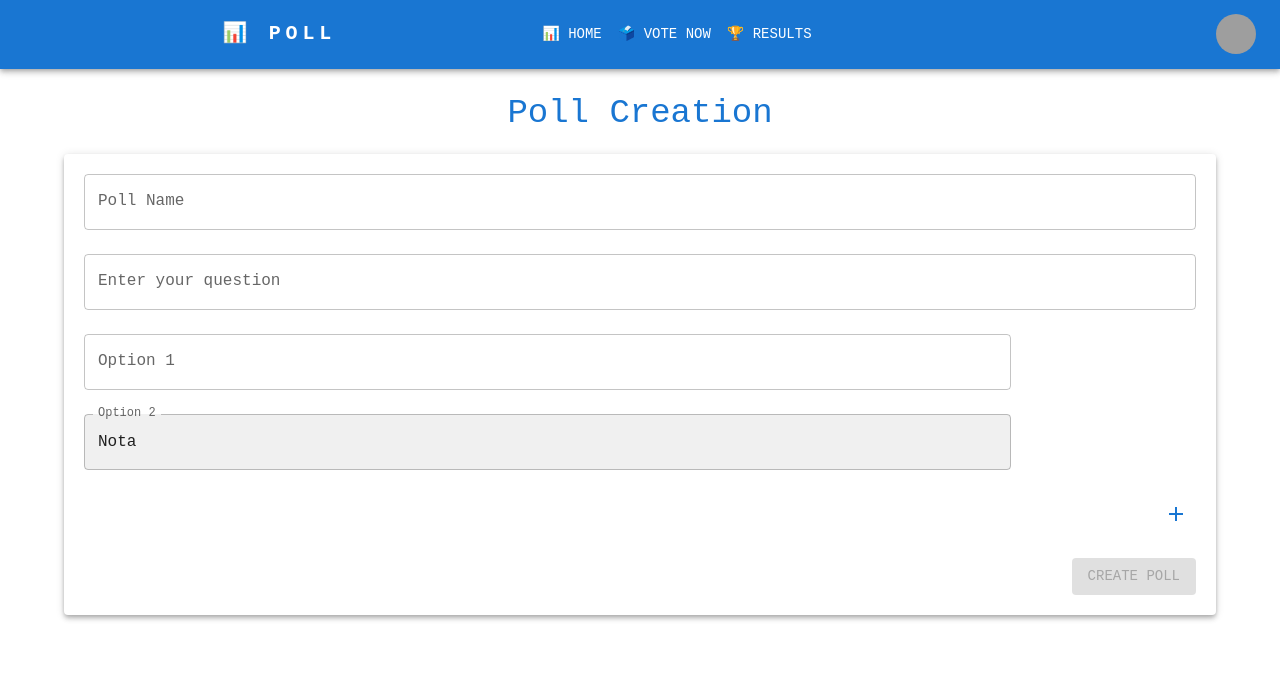
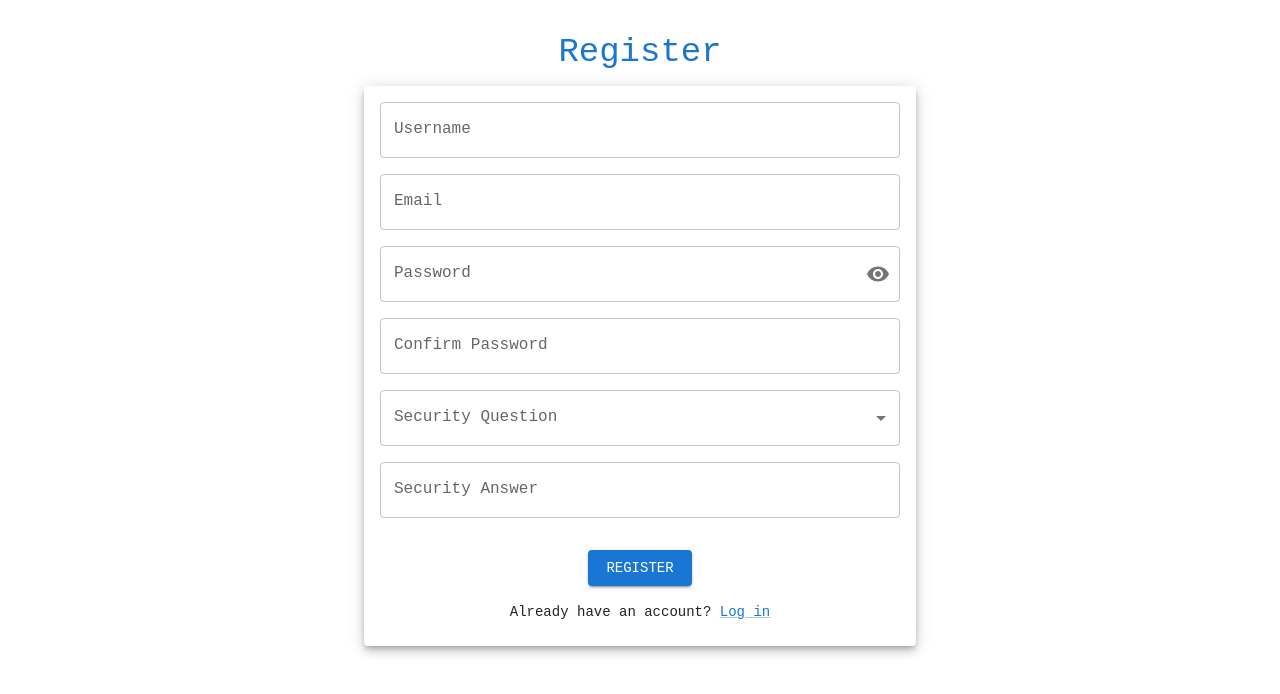
Before and after one commit to ArvinthS18/PollApp, a React (Create React App) app: page / in a window 1280 px wide. Shown: the top 694 px of the page. Built offline with nearby package versions, Linux system fonts and the light colour scheme; grey boxes are pictures that could not be loaded; a small style sheet from the web is missing.

Commit message:
Phase 2 for login

```diff
--- a/src/App.js
+++ b/src/App.js
@@ -1,39 +1,42 @@
-// App.js
-import React from "react";
-import { BrowserRouter as Router, Route, Routes } from "react-router-dom";
+// // App.js
+// import React from "react";
+// import { BrowserRouter as Router, Route, Routes } from "react-router-dom";
+// import PollCreation from "./Components/PollCreation";
+// import VotePage from "./Components/VotePage";
+// import Results from "./Components/Results";
+// import Login from "./Components/Login";
+// import Register from "./Components/Register";
+
+// const App = () => {
+//   return (
+//     <Router>
+//       <Routes>
+//         <Route path="" element={<PollCreation />} />
+//         <Route path="/vote" element={<VotePage />} />
+//         <Route path="/result" element={<Results />} />
+//       </Routes>
+//     </Router>
+//   );
+// };
+
+// export default App;
+import { BrowserRouter as Router, Routes, Route } from "react-router-dom";
+import Register from "./Components/Register";
+import Login from "./Components/Login";
+import EditPassword from "./Components/EditPassword";
 import PollCreation from "./Components/PollCreation";
-import VotePage from "./Components/VotePage";
-import Results from "./Components/Results";
-import Login from "./Components/Login";
-import Register from "./Components/Register";
-
-const App = () => {
+function App() {
   return (
     <Router>
       <Routes>
-        <Route path="" element={<PollCreation />} />
-        <Route path="/vote" element={<VotePage />} />
-        <Route path="/result" element={<Results />} />
+
+        <Route exact path="/" element={<Register />} />
+        <Route path="/login" element={<Login />} />
+        <Route path="/editpassword" element={<EditPassword />} />
+        <Route path="/poll" element={<PollCreation />} />
       </Routes>
     </Router>
   );
-};
+}
 
 export default App;
-// import { BrowserRouter as Router, Routes, Route } from "react-router-dom";
-// import Register from "./Components/Register";
-// import Login from "./Components/Login";
-// import EditPassword from "./Components/EditPassword";
-// function App() {
-//   return (
-//     <Router>
-//       <Routes>
-//         <Route exact path="/" element={<Register />} />
-//         <Route path="/login" element={<Login />} />
-//         <Route path="/editpassword" element={<EditPassword />} />
-//       </Routes>
-//     </Router>
-//   );
-// }
-
-// export default App;
--- a/src/Components/EditPassword.js
+++ b/src/Components/EditPassword.js
@@ -144,7 +144,7 @@ const EditPassword = () => {
                     type="submit"
                     variant="contained"
                     color="primary"
-                    sx={{ width: "50%" }}
+                    sx={{ width: "20%" }}
                   >
                     Update
                   </Button>
@@ -153,6 +153,12 @@ const EditPassword = () => {
             </CardContent>
           </Card>
         </Box>
+        <Typography variant="body2" align="center" sx={{ mt: 2 }}>
+          Back to{" "}
+          <Link href="/login" color="primary">
+            Login?
+          </Link>
+        </Typography>
       </Container>
       <Dialog open={openDialog} onClose={handleCloseDialog}>
         <DialogTitle>
--- a/src/Components/Login.js
+++ b/src/Components/Login.js
@@ -7,12 +7,18 @@ import {
   Card,
   CardContent,
   Link,
+  Box,
 } from "@mui/material";
 import { createTheme, ThemeProvider } from "@mui/material/styles";
 import { toast, ToastContainer } from "react-toastify";
 import "react-toastify/dist/ReactToastify.css";
 
-const theme = createTheme();
+// Define a custom theme with monospace font
+const theme = createTheme({
+  typography: {
+    fontFamily: ["'Roboto Mono'", "monospace"].join(","),
+  },
+});
 
 const API_URL = "https://657aaf5e1acd268f9afb9276.mockapi.io/api/v1/register";
 
@@ -66,11 +72,12 @@ const Login = () => {
           justifyContent: "center",
         }}
       >
-        <Card>
+        <Typography variant="h4" align="center" color="primary" gutterBottom>
+          Login
+        </Typography>
+        {/* <Card sx={{ backgroundColor: "whitesmoke" }}> */}
+        <Card sx={{ backgroundColor: "#ffffff", boxShadow: 6 }}>
           <CardContent>
-            <Typography variant="h5" align="center" gutterBottom>
-              Login
-            </Typography>
             {error && (
               <Typography
                 variant="body2"
@@ -88,8 +95,6 @@ const Login = () => {
                 name="username"
                 value={formData.username}
                 onChange={handleChange}
-                variant="outlined"
-                required
                 sx={{ mb: 2 }}
                 autoComplete="off" // Disable autocomplete
                 InputProps={{ disableUnderline: true }} // Remove the underline
@@ -101,13 +106,11 @@ const Login = () => {
                 type="password"
                 value={formData.password}
                 onChange={handleChange}
-                variant="outlined"
-                required
                 sx={{ mb: 2 }}
                 autoComplete="off" // Disable autocomplete
                 InputProps={{ disableUnderline: true }} // Remove the underline
               />
-              <Button
+              {/* <Button
                 type="submit"
                 variant="contained"
                 color="primary"
@@ -115,7 +118,17 @@ const Login = () => {
                 sx={{ mt: 2 }}
               >
                 Log in
-              </Button>
+              </Button> */}
+              <Box sx={{ display: "flex", justifyContent: "center", mt: 2 }}>
+                <Button
+                  type="submit"
+                  variant="contained"
+                  color="primary"
+                  sx={{ width: "20%" }}
+                >
+                  Login
+                </Button>
+              </Box>
               <Typography variant="body2" align="center" sx={{ mt: 2 }}>
                 <Link href="/editpassword" color="primary">
                   Forgot password?
--- a/src/Components/Register.js
+++ b/src/Components/Register.js
@@ -10,6 +10,7 @@ import {
   MenuItem,
   IconButton,
   InputAdornment,
+  Box,
 } from "@mui/material";
 import { createTheme, ThemeProvider } from "@mui/material/styles";
 import { toast, ToastContainer } from "react-toastify";
@@ -17,7 +18,16 @@ import "react-toastify/dist/ReactToastify.css";
 import { useForm } from "react-hook-form";
 import { Visibility, VisibilityOff } from "@mui/icons-material";
 
-const theme = createTheme();
+const theme = createTheme({
+  typography: {
+    fontFamily: '"Roboto Mono", monospace',
+  },
+  palette: {
+    primary: {
+      main: "#1976d2",
+    },
+  },
+});
 
 const API_URL = "https://657aaf5e1acd268f9afb9276.mockapi.io/api/v1/register";
 
@@ -74,16 +84,26 @@ const Register = () => {
 
   return (
     <ThemeProvider theme={theme}>
-      <Container maxWidth="sm" sx={{ mt: 4 }}>
-        <Card>
-          <CardContent>
-            <Typography variant="h5" align="center" gutterBottom>
+      <Container
+        maxWidth="sm"
+        sx={{
+          mt: 4,
+          display: "flex",
+          flexDirection: "column",
+          alignItems: "center",
+        }}
+      >
+        {/* <Typography variant="h4" color="primary" align="center" gutterBottom>
+            Edit Password
+          </Typography> */}
+        <Typography variant="h4" align="center" gutterBottom color="primary">
           Register
         </Typography>
+        <Card sx={{ backgroundColor: "#ffffff", boxShadow: 6 }}>
+          <CardContent>
             <form onSubmit={handleSubmit(onSubmit)}>
               <TextField
                 {...register("username", {
-                  required: "Username is required",
                   minLength: {
                     value: 4,
                     message: "Username must be at least 4 characters",
@@ -101,7 +121,6 @@ const Register = () => {
                 fullWidth
                 label="Username"
                 variant="outlined"
-                required
                 autoComplete="off"
                 error={!!errors.username}
                 helperText={errors.username?.message}
@@ -109,7 +128,6 @@ const Register = () => {
               />
               <TextField
                 {...register("email", {
-                  required: "Email is required",
                   pattern: {
                     value: /\S+@\S+\.\S+/,
                     message: "Invalid email address",
@@ -119,7 +137,6 @@ const Register = () => {
                 label="Email"
                 type="email"
                 variant="outlined"
-                required
                 autoComplete="off"
                 error={!!errors.email}
                 helperText={errors.email?.message}
@@ -127,7 +144,6 @@ const Register = () => {
               />
               <TextField
                 {...register("password", {
-                  required: "Password is required",
                   minLength: {
                     value: 6,
                     message: "Password must be at least 6 characters",
@@ -137,7 +153,6 @@ const Register = () => {
                 label="Password"
                 type={showPassword ? "text" : "password"}
                 variant="outlined"
-                required
                 autoComplete="off"
                 error={!!errors.password}
                 helperText={errors.password?.message}
@@ -158,7 +173,6 @@ const Register = () => {
               />
               <TextField
                 {...register("confirmPassword", {
-                  required: "Confirm Password is required",
                   validate: (value) =>
                     value === passwordValue || "Passwords do not match",
                 })}
@@ -166,21 +180,17 @@ const Register = () => {
                 label="Confirm Password"
                 type="password"
                 variant="outlined"
-                required
                 autoComplete="off"
                 error={!!errors.confirmPassword}
                 helperText={errors.confirmPassword?.message}
                 sx={{ mb: 2 }}
               />
               <TextField
-                {...register("securityQuestion", {
-                  required: "Security question is required",
-                })}
+                {...register("securityQuestion")}
                 select
                 fullWidth
                 label="Security Question"
                 variant="outlined"
-                required
                 autoComplete="off"
                 error={!!errors.securityQuestion}
                 helperText={errors.securityQuestion?.message}
@@ -194,7 +204,6 @@ const Register = () => {
               </TextField>
               <TextField
                 {...register("securityAnswer", {
-                  required: "Security answer is required",
                   minLength: {
                     value: 4,
                     message: "Security answer must be 4 characters long",
@@ -203,21 +212,21 @@ const Register = () => {
                 fullWidth
                 label="Security Answer"
                 variant="outlined"
-                required
                 autoComplete="off"
                 error={!!errors.securityAnswer}
                 helperText={errors.securityAnswer?.message}
                 sx={{ mb: 2 }}
               />
+              <Box sx={{ display: "flex", justifyContent: "center", mt: 2 }}>
                 <Button
                   type="submit"
                   variant="contained"
                   color="primary"
-                fullWidth
-                sx={{ mt: 2 }}
+                  sx={{ width: "20%" }}
                 >
                   Register
                 </Button>
+              </Box>
               <Typography variant="body2" align="center" sx={{ mt: 2 }}>
                 Already have an account?{" "}
                 <Link href="/login" color="primary">
```
Lines whose indentation alone changed are shown as unchanged.
